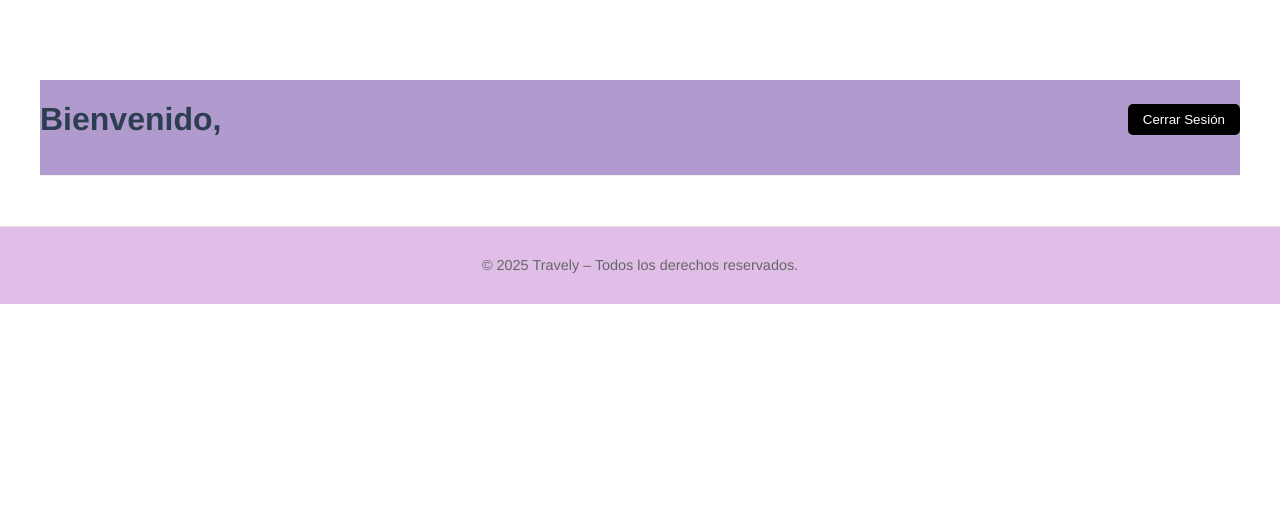
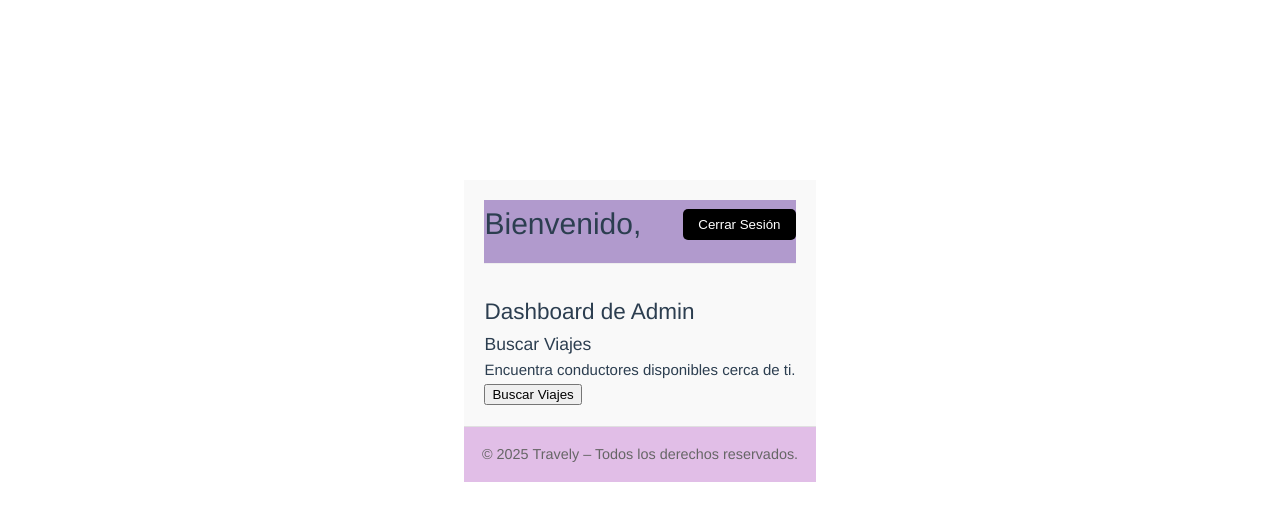
Before and after one commit to marcoriv43/Travely-2, a Vue app in the folder Travely/: page /dashboard in a window 1280 px wide. Shown: the top 520 px of the page. Built offline with nearby package versions, Linux system fonts and the light colour scheme; sample sign-in values are in the browser's storage.

Commit message:
Prueba de las vistas y coneccion con el css

```diff
--- a/Travely/index.html
+++ b/Travely/index.html
@@ -5,6 +5,7 @@
     <link rel="icon" href="/travely.png">
     <meta name="viewport" content="width=device-width, initial-scale=1.0">
     <title>Travely App</title>
+    <link rel="stylesheet" href="/src/assets/main.css">
   </head>
   <body>
     <div id="app"></div>
--- a/Travely/src/assets/base.css
+++ b/Travely/src/assets/base.css
@@ -1,5 +1,4 @@
-/* color palette from <https://github.com/vuejs/theme> */
-:root {
+y:root {
   --vt-c-white: #ffffff;
   --vt-c-white-soft: #f8f8f8;
   --vt-c-white-mute: #f2f2f2;
--- a/Travely/src/assets/main.css
+++ b/Travely/src/assets/main.css
@@ -1,9 +1,8 @@
 @import './base.css';
 
 #app {
-  max-width: 1280px;
-  margin: 0 auto;
-  padding: 2rem;
+  margin: auto;
+  padding: auto;
   font-weight: normal;
 }
 
@@ -29,7 +28,40 @@ a,
 
   #app {
     display: grid;
-    grid-template-columns: 1fr 1fr;
-    padding: 0 2rem;
+    padding: 30px;
   }
 }
+
+.dashboard-container {
+  max-width: 1200px;
+  margin: auto;
+  padding: 20px;
+}
+
+header {
+  display: flex;
+  justify-content: space-between;
+  align-items: center;
+  margin-bottom: 30px;
+  padding-bottom: 15px;
+  border-bottom: 1px solid #eee;
+  background-color: rgba(177, 154, 205, 1);
+}
+
+.logout-btn {
+  background-color: #000;
+  color: white;
+  padding: 8px 15px;
+  border: none;
+  border-radius: 5px;
+  cursor: pointer;
+}
+
+.app-footer {
+background: #E1BEE7;
+  text-align: center;
+  font-size: .9rem;
+  color: #666;
+  padding: 1rem 0;
+  border-top: 1px solid #e0e0e0;
+}
--- a/Travely/src/router/index.js
+++ b/Travely/src/router/index.js
@@ -2,8 +2,9 @@ import { createRouter, createWebHistory } from 'vue-router';
 import LoginView from '../views/LoginView.vue';
 import RegisterView from '../views/RegisterView.vue';
 import DashboardView from '../views/DashboardView.vue';
+import DashboardAdmin from '../views/admin/DashboardAdmin.vue';
 import BuscarViajesView from '../views/pasajero/BuscarViajesView.vue';
-import DashboardHome from '../views/pasajero/DashboardHome.vue';
+import DashboardPasajero from '../views/pasajero/DashboardHome.vue';
 import PublicarViajeView from '../views/conductor/PublicarViajeView.vue';
 import HistorialViajeView from '../views/conductor/HistorialViajeView.vue';
 import { useAuthStore } from '../stores/auth';
@@ -35,7 +36,8 @@ const router = createRouter({
   component: DashboardView,
   meta: { requiresAuth: true },
   children: [
-    { path: '', component: DashboardHome },
+    {path: '', component: DashboardAdmin, meta: { requiresAdmin: true }},
+    { path: '', component: DashboardPasajero, meta: { requiresPasajero: true }},
     { path: 'buscar', component: BuscarViajesView },
     { path:'publicar', component: PublicarViajeView},
     { path:'historial-c', component: HistorialViajeView},
--- a/Travely/src/views/DashboardView.vue
+++ b/Travely/src/views/DashboardView.vue
@@ -13,7 +13,6 @@
  <footer class="app-footer">
     <p>&copy; {{ new Date().getFullYear() }} Travely – Todos los derechos reservados.</p>
   </footer>
-
 </template>
 
 
@@ -26,48 +25,17 @@ const authStore = useAuthStore();
 const router    = useRouter();
 
 const buscarViajes = () => router.push('/dashboard/buscar');
-
 const verHistorialPasajero = () => router.push('/dashboard/historial');
-
 const publicarViaje = () => router.push('/dashboard/publicar');
-
 const verActivos = () => router.push('/dashboard/activos');
-
 const verHistorialConductor = () => router.push('/dashboard/historial-c');
 
 </script>
 
-
-
-
-
 <style scoped>
-
-
-
 .dashboard-container {
-  max-width: 1200px;
-  margin: 0 auto;
   padding: 20px;
-}
-
-header {
-  display: flex;
-  justify-content: space-between;
-  align-items: center;
-  margin-bottom: 30px;
-  padding-bottom: 15px;
-  border-bottom: 1px solid #eee;
-  background-color: rgba(177, 154, 205, 1);
-}
-
-.logout-btn {
-  background-color: #000;
-  color: white;
-  padding: 8px 15px;
-  border: none;
-  border-radius: 5px;
-  cursor: pointer;
+  background-color: #f9f9f9;
 }
 
 .card {
@@ -100,15 +68,4 @@ header {
   background-color: #fff0f5;
 }
 
-.app-footer {
-background: #E1BEE7;
-  text-align: center;
-  font-size: .9rem;
-  color: #666;
-  padding: 1rem 0;
-  border-top: 1px solid #e0e0e0;
-}
-
-
-
 </style>
--- a/Travely/src/views/RegisterView.vue
+++ b/Travely/src/views/RegisterView.vue
@@ -47,7 +47,7 @@ import { useRouter } from 'vue-router';
 const nombre = ref('');
 const email = ref('');
 const password = ref('');
-const tipo = ref('pasajero');
+const tipo = ref('');
 const sexo = ref('');
 const error = ref('');
 const success = ref('');
@@ -67,7 +67,8 @@ const handleRegister = async () => {
       email: email.value,
       password: password.value,
       tipo: tipo.value,
-      sexo: sexo.value
+      sexo: sexo.value,
+      estado: 'activo'
     });
 
     success.value = 'Registro exitoso. Redirigiendo...';
--- /dev/null
+++ b/Travely/src/views/admin/DashboardAdmin.vue
@@ -0,0 +1,18 @@
+<template>
+    <div>
+        <h2>Dashboard de Admin</h2>
+        <div class="card">
+            <h3>Buscar Viajes</h3>
+            <p>Encuentra conductores disponibles cerca de ti.</p>
+            <button @click="router.push('/dashboard/buscar')">Buscar Viajes</button>
+        </div>
+    </div>
+
+</template>
+
+<script setup>
+import { useRouter } from 'vue-router';
+import { useAuthStore } from '@/stores/auth';
+const router = useRouter();
+const authStore = useAuthStore();
+</script>
```
Also changed, not shown: 6 other files (tests, documents, lock files or other folders).
